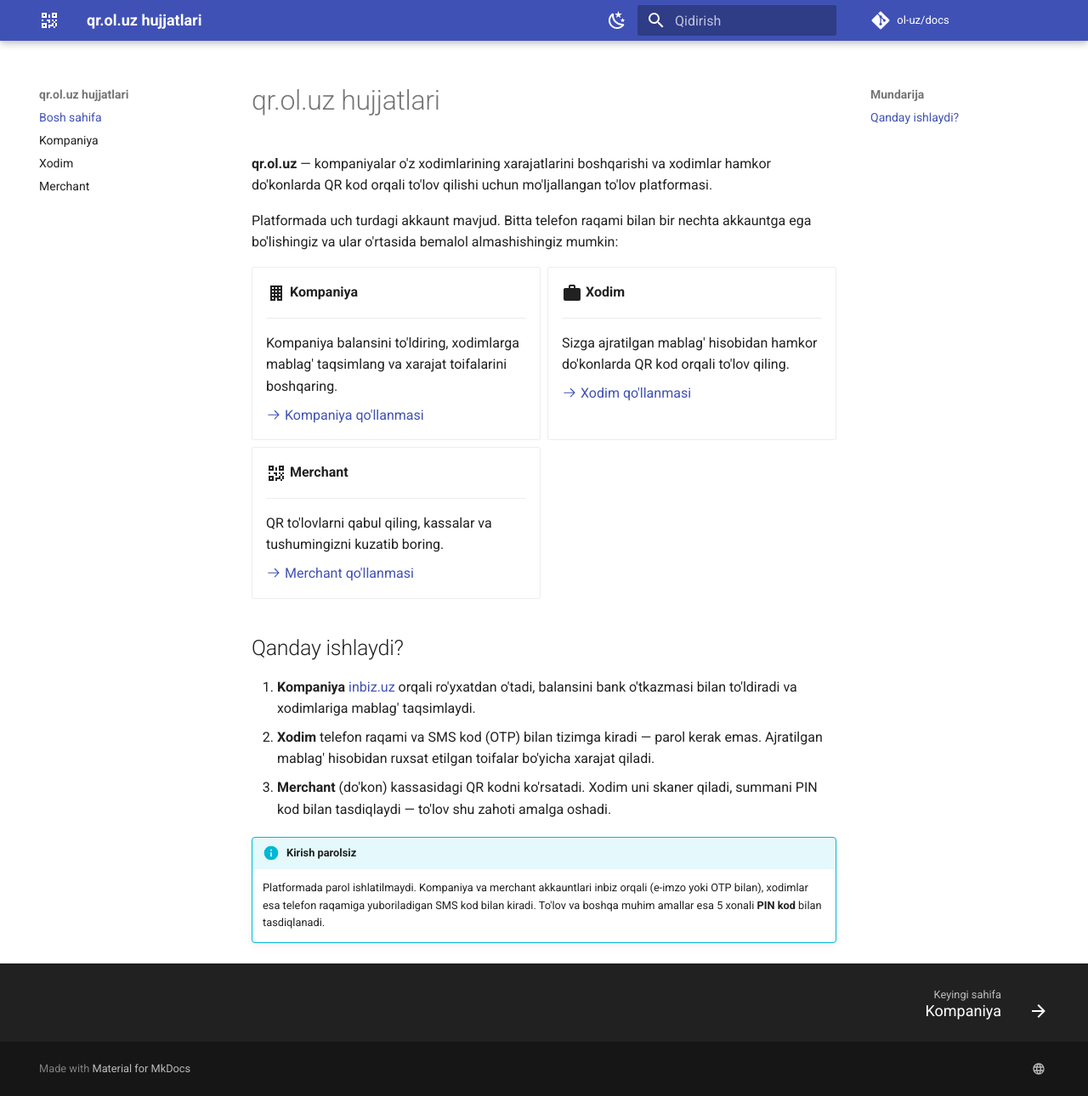
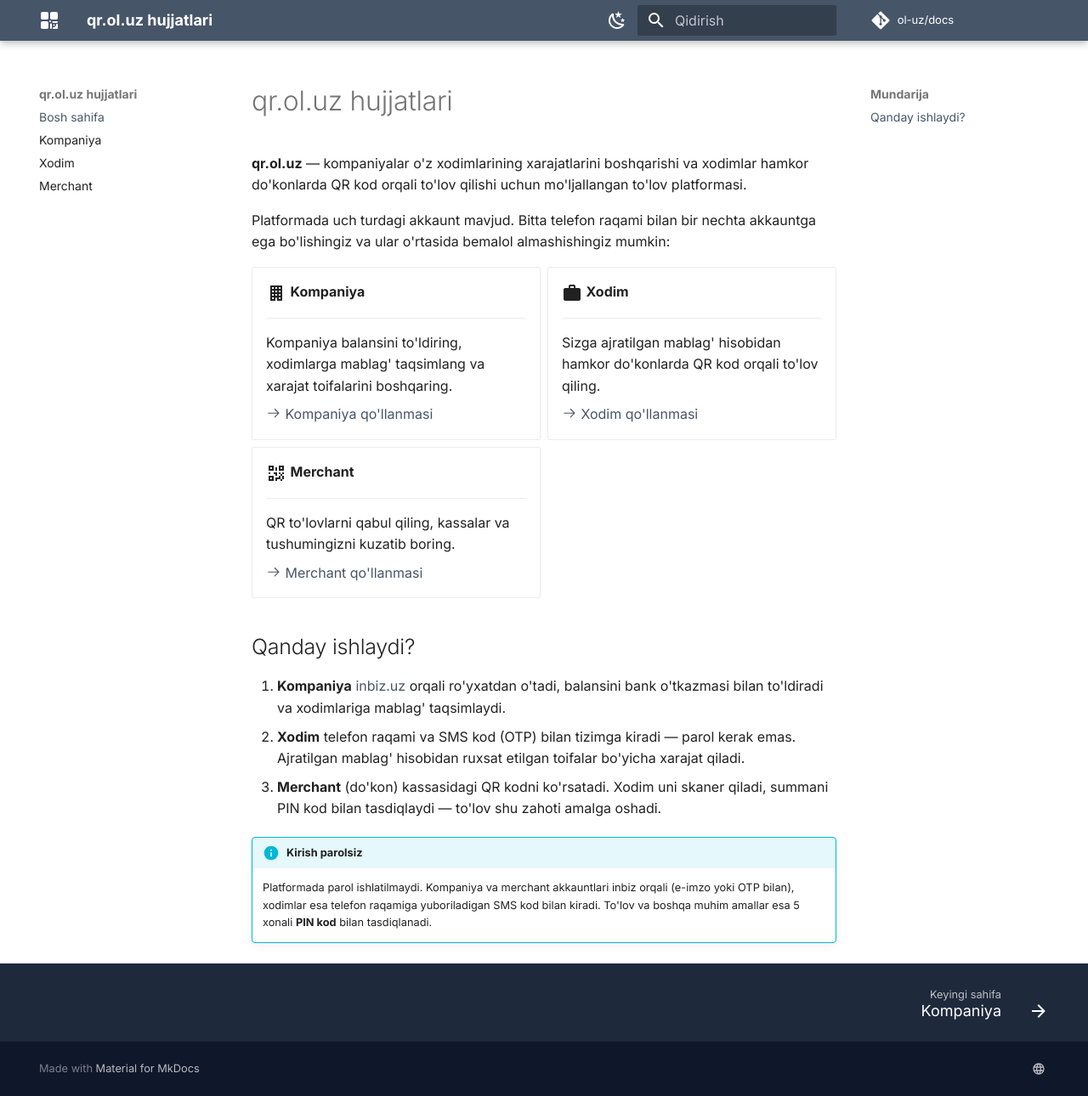
Before and after one commit to ol-uz/docs, an MkDocs documentation site: the page built from docs/index.md, in a window 1280 px wide and 1290 px high. Shown: the whole window at 85% size. Built offline with MkDocs 1.6.1 and Material for MkDocs 9.7.7, drawn with Linux system fonts in a browser that asks for light colours; comment, search, counter and statistics services are not loaded.

Commit message:
feat: Add custom theme styles and logo for qr.ol.uz documentation

```diff
--- /dev/null
+++ b/docs/stylesheets/extra.css
@@ -0,0 +1,35 @@
+/* ============================================================================
+ * qr.ol.uz docs — theme ported from unified-ui's ADMIN (staff console) theme.
+ *
+ * Source of truth: unified-ui/src/styles/account-themes.css, block
+ * `html:has([data-account="admin"])` — Tailwind `slate` mapped 1:1, anchor on
+ * the 600 slot (#475569). Dark mode anchors two steps brighter (slate-400
+ * #94a3b8) per the same file. Fonts from unified-ui/src/styles/theme.css:
+ * Inter (body/display), Roboto Mono (mono).
+ * ========================================================================== */
+
+/* ---- Light scheme — slate-600 anchor ------------------------------------ */
+[data-md-color-scheme="default"] {
+  --md-primary-fg-color: #475569; /* slate-600 — anchor, header/solids */
+  --md-primary-fg-color--light: #64748b; /* slate-500 */
+  --md-primary-fg-color--dark: #334155; /* slate-700 — hover slot */
+  --md-accent-fg-color: #334155; /* slate-700 — link hover, focus */
+  --md-accent-fg-color--transparent: rgb(51 65 85 / 0.1);
+  --md-typeset-a-color: #475569; /* slate-600 links */
+  --md-footer-bg-color: #1e293b; /* slate-800 */
+  --md-footer-bg-color--dark: #0f172a; /* slate-900 */
+}
+
+/* ---- Dark scheme — near-black slate chrome, slate-400 anchor ------------- */
+[data-md-color-scheme="slate"] {
+  --md-hue: 222; /* slate's hue, so derived surfaces lean slate not indigo */
+  --md-default-bg-color: #0f172a; /* slate-900 surface */
+  --md-primary-fg-color: #1e293b; /* slate-800 header on near-black */
+  --md-primary-fg-color--light: #334155; /* slate-700 */
+  --md-primary-fg-color--dark: #020617; /* slate-950 */
+  --md-accent-fg-color: #cbd5e1; /* slate-300 — link hover, focus */
+  --md-accent-fg-color--transparent: rgb(203 213 225 / 0.1);
+  --md-typeset-a-color: #94a3b8; /* slate-400 — dark anchor */
+  --md-footer-bg-color: #020617; /* slate-950 */
+  --md-footer-bg-color--dark: #020617;
+}
--- a/mkdocs.yml
+++ b/mkdocs.yml
@@ -7,22 +7,26 @@
 
 theme:
   name: material
+  custom_dir: overrides
   language: uz
   icon:
-    logo: material/qrcode
+    logo: oluz/logo
   favicon: https://qr.ol.uz/favicon.ico
+  font:
+    text: Inter
+    code: Roboto Mono
   palette:
     - media: "(prefers-color-scheme: light)"
       scheme: default
-      primary: indigo
-      accent: indigo
+      primary: custom
+      accent: custom
       toggle:
         icon: material/weather-night
         name: Tungi rejimga o'tish
     - media: "(prefers-color-scheme: dark)"
       scheme: slate
-      primary: indigo
-      accent: indigo
+      primary: custom
+      accent: custom
       toggle:
         icon: material/weather-sunny
         name: Kunduzgi rejimga o'tish
@@ -49,6 +53,9 @@
   - toc:
       permalink: true
 
+extra_css:
+  - stylesheets/extra.css
+
 nav:
   - Bosh sahifa: index.md
   - Kompaniya: kompaniya.md
```
Also changed, not shown: overrides/.icons/oluz/logo.svg (added).
